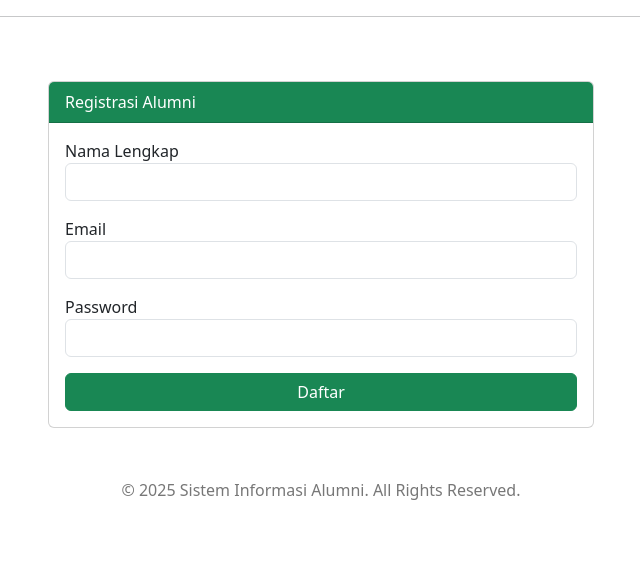
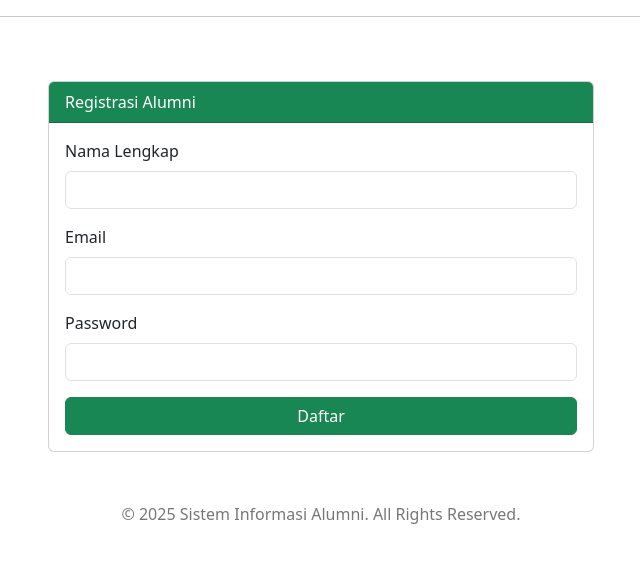
Before and after one commit to idu113208/CRUD.JAVA, a PHP site: page /tcpdf/views/auth/register.php in a window 1280 px wide. Shown: the part 76-639 px from the top of the page, without its empty margins (319-959 px from the left). Run offline with PHP 8.4, Linux system fonts and the light colour scheme.

Commit message:
feat(auth): improve accessibility of login and register forms
- Add `for` and `id` attributes to label and input elements in `views/auth/login.php` and `views/auth/register.php` to ensure proper association for screen readers.
- Add `autocomplete` attributes (`email`, `current-password`, `new-password`, `name`) to improve form filling and password manager support.
- Add `form-label` class to labels for consistent Bootstrap styling.

```diff
--- a/views/auth/register.php
+++ b/views/auth/register.php
@@ -12,16 +12,16 @@
 
                 <form action="../../controllers/AuthController.php" method="POST">
                     <div class="mb-3">
-                        <label>Nama Lengkap</label>
-                        <input type="text" name="nama" class="form-control" required>
+                        <label for="nama" class="form-label">Nama Lengkap</label>
+                        <input type="text" id="nama" name="nama" class="form-control" autocomplete="name" required>
                     </div>
                     <div class="mb-3">
-                        <label>Email</label>
-                        <input type="email" name="email" class="form-control" required>
+                        <label for="email" class="form-label">Email</label>
+                        <input type="email" id="email" name="email" class="form-control" autocomplete="email" required>
                     </div>
                     <div class="mb-3">
-                        <label>Password</label>
-                        <input type="password" name="password" class="form-control" required>
+                        <label for="password" class="form-label">Password</label>
+                        <input type="password" id="password" name="password" class="form-control" autocomplete="new-password" required>
                     </div>
                     <button type="submit" name="register" class="btn btn-success w-100">Daftar</button>
                 </form>
```
Also changed, not shown: views/auth/login.php (+4 -4 lines).
